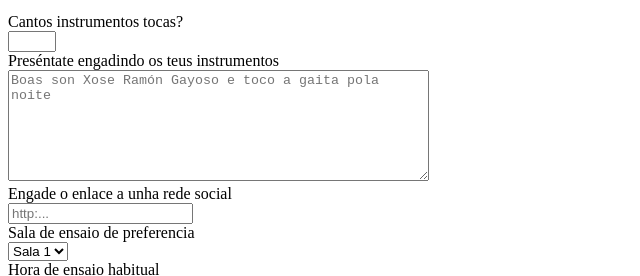
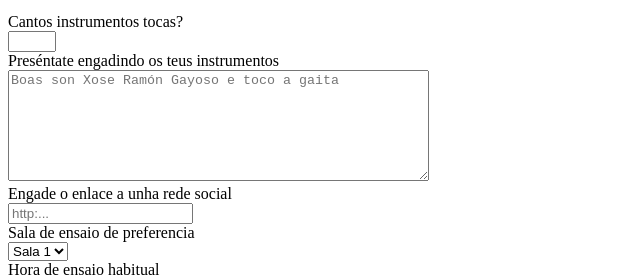
Before and after one commit to AudioDaniel/DAM, a plain HTML site: page HTML-CSS/FormularioConHTML5.html in a window 1280 px wide. Shown: the part 411-687 px from the top of the page, 0-640 px from the left. Drawn offline with Linux system fonts and the light colour scheme.

Commit message:
Create FormularioConHTML5.html

```diff
--- a/HTML-CSS/FormularioConHTML5.html
+++ b/HTML-CSS/FormularioConHTML5.html
@@ -48,7 +48,7 @@
     Preséntate engadindo os teus instrumentos
     <br/>
     <textarea id="presentacion" name="presentacion" cols="50" rows="7"
-    placeholder="Boas son Xose Ramón Gayoso e toco a gaita pola noite" ></textarea>
+    placeholder="Boas son Xose Ramón Gayoso e toco a gaita" ></textarea>
     <br/>
     Engade o enlace a unha rede social
     <br>
```
